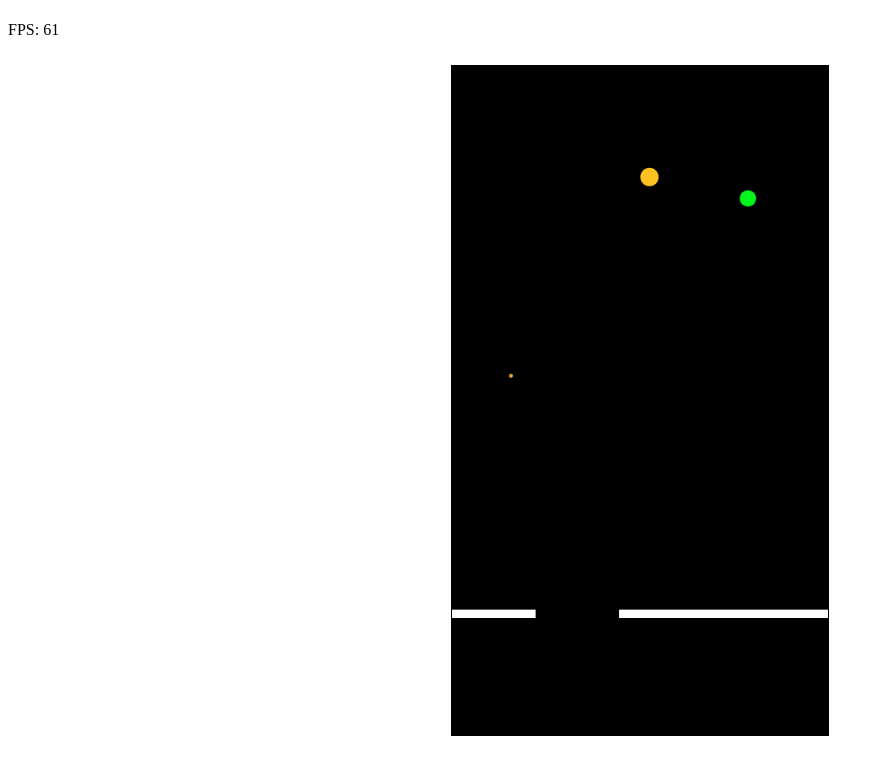
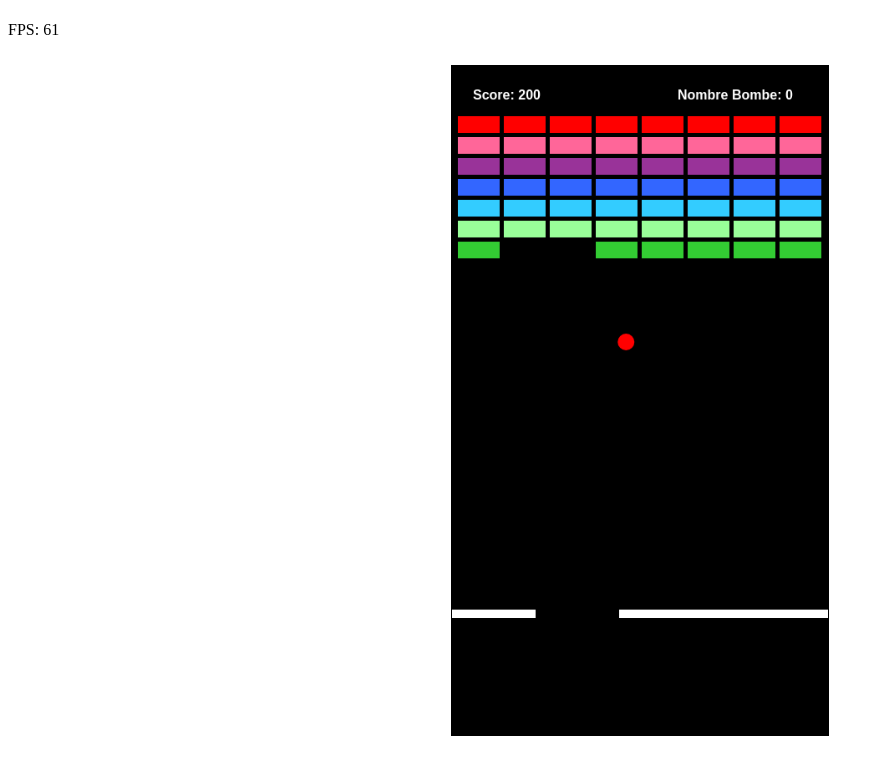
Before and after one commit to Fanevanjanahary/jeu-sur-JavaScript, a plain HTML site: page index.html in a window 1280 px wide. Shown: the whole page, without its empty margins (0-884 px from the left). Drawn offline with Linux system fonts and the light colour scheme.

Commit message:
mise à jour de l'appli

```diff
--- a/index.html
+++ b/index.html
@@ -9,9 +9,10 @@
   <script src="js/fps.js"></script>
   <script src="js/objetGraphique.js"></script>
    <script src="js/mur.js"></script>
-  <script src="js/monstre.js"></script>
+  <script src="js/barre.js"></script>
   <script src="js/balles.js"></script>
   <script src="js/ecouteurs.js"></script>
+  <script src="js/brique.js"></script>
 
 </head>
 <body>
--- a/js/monstre.js
+++ b/js/barre.js
@@ -1,5 +1,5 @@
 // Syntaxe 1 : objet "singleton"
-let monstre = {
+let barre = {
   // propriétés
   x:100,
   y:650,
@@ -26,7 +26,7 @@ let monstre = {
 
       ctx.translate(this.x, this.y);
 
-      // Le corps du monstre
+      // Le corps du barre
       ctx.fillStyle = this.couleurCorps;
       ctx.fillRect(0, 0, this.width, this.height);
 
--- a/js/brique.js
+++ b/js/brique.js
@@ -1,23 +1,25 @@
-class Brique {
-  constructor(x, y, couleur) {
-    // appel du constructeur hérité
-    super(x, y, couleur);
-    this.rayon = rayon;
+class Brique extends ObjetGraphique{
+
+  constructor(x, y, width,height,couleur,life) {
+     super(x, y, couleur, 0, 0);
+     this.life=life;
+
+
   }
 
   draw(ctx) {
-    // Pour dessiner un cercle, faire comme ceci
-    // j'explique après...
-    ctx.save(); // bonne pratique
-    ctx.translate(this.x, this.y);
+      ctx.save();
 
-    // On dessine en 0,0
-    ctx.fillStyle = this.couleur;
-    ctx.fillRect(0, 0, this.width, this.height);
+      ctx.translate(this.x, this.y);
 
-    ctx.restore();
+      // Le corps du barre
+      ctx.fillStyle = this.couleur;
+      this.width=50; this.height=20;
+      ctx.fillRect(0, 0, this.width, this.height);
 
-    // Appel de la méthode héritée
-    super.draw(ctx);
-  }
+
+      ctx.restore();
+  } // ici pas de virgule !!!
+
+
 }
--- a/js/ecouteurs.js
+++ b/js/ecouteurs.js
@@ -12,11 +12,11 @@ function creerLesEcouteurs() {
 function boutonSourisEnfonce(evt) {
   //console.log("bouton enfoncé");
   // Ca depend du sens !!!
-  monstre.v = monstre.v *5;
+  barre.v = barre.v *5;
 }
 function boutonSourisRelache(evt) {
   //console.log("bouton relache");
-  monstre.v = Math.sign(monstre.v);
+  barre.v = Math.sign(barre.v);
 }
 function sourisDeplacee(evt) {
   // La ligne suivante tient compte des propriétés
@@ -26,27 +26,27 @@ function sourisDeplacee(evt) {
   //let my = evt.clientY - rect.top;
 
   //console.log("mouse move x = " + mx + " y = " + my);
-  monstre.x = mx;
-  monstre.y = my;
+  barre.x = mx;
+ // barre.y = my;
 }
 function toucheEnfoncee(evt) {
     //console.log("touche enfoncee key = " + evt.key);
   switch(evt.key) {
     case 'ArrowRight' :
       //console.log("fleche à droite");
-      monstre.v = 1;  // CA VA LE FAIRE ALLER A DROITE
+      barre.v = 1;  // CA VA LE FAIRE ALLER A DROITE
                       // CAR ON VA TESTER CA 60 fois
                       // PAR SECONDE DANS LA BOUCLE
                       // D'ANIMATION
       break;
     case 'ArrowLeft' :
       //console.log("fleche à gauche");
-      monstre.v = -1;
+      barre.v = -1;
       break;
   }
 }
 
 function toucheRelachee(evt) {
     //console.log("touche relachee");
-  monstre.vx = 0;
+  barre.vx = 0;
 }
--- a/js/moteurJeu.js
+++ b/js/moteurJeu.js
@@ -3,35 +3,42 @@ let jeu;
 
 function init() {
 	let canvas = document.querySelector("#myCanvas");
-
     jeu = new MoteurJeu(canvas);
-	jeu.start();
+	  jeu.start();
 }
 
 function MoteurJeu() {
 	let canvas, ctx, width, height;
 	let tableauxDesBalles = [];
+	let lesBriques = new Array();
+	let x=7;let y=60;
+	let width_b=55;
+  let height_b=25;
+	let nbCol=8;
+	let nbLigne=7;
+	let couleurBrique = ["#ff0000","#ff6699","#993399","#3366ff","#33ccff","#99ff99","#33cc33"];
+	let score=0;
+	let nbrBombe=0;
+
 
 	function creerDesBalles(nbBalles) {
 	  for(let i = 0; i < nbBalles; i++) {
-	    let x = Math.random() * width; // Math.random() renvoie un nombre entre 0 et 1
-	    let y = Math.random() * mur.y;
-	    let rayon = 2 + Math.random() * 10; // rayon entre 2 et 12
-	    let R = Math.round(255 *Math.random()); // valeur entre 0 et 255
-	    let G = Math.round(255 *Math.random());
-	    let B = Math.round(255 *Math.random());
-	    let couleur = "rgb(" + R + "," + G + "," + B +")";
-	    let vx = 1+Math.random() *5; // entre 1 et 5
-	    let vy = 1+Math.random() *5;
+	    let x = Math.random() * 420;
+	    let y = 300;
+	    let rayon = 10;
+
+	    let couleur = "white";
+	    let vx = 6;
+	    let vy = 6;
 	    //console.log(couleur)
 
-	    let b = new Balle(x, y, rayon, couleur, vx, vy);
+	     let b= new Balle(x, y, rayon, couleur, vx, vy);
 
 	    // On vérifie que la balle n'est pas sur le joueur
 	    // Si c'est le cas on la saute et on n'incrémente
 	    // pas la variable de boucle i
-	    if(!circRectsOverlap(monstre.x, monstre.y,
-	                        monstre.width+100, monstre.height+100,
+	    if(!circRectsOverlap(barre.x, barre.y,
+	                        barre.width+100, barre.height+100,
 	                        b.x, b.y, b.rayon)) {
 	      // pas de collision
 	      // // on la rajoute au tableau des balles
@@ -44,9 +51,44 @@ function MoteurJeu() {
 	    }
 	  }
 	}
+  function creerChaineBalles(nbr){
+			creerDesBalles(2*nbr);
+	}
+	function createLesBrique()
+	{
+
+		 for(let i = 0; i < nbCol; i++) {
+			for(let j = 0; j < nbLigne; j++) {
+
+						let briq= new Brique(x+(width_b*i),y+(height_b*j),0, 0,couleurBrique[j],2);
+						lesBriques.push(briq);
+
+				}
+
+		 }
+
+	}
+
+//Affichage score
+		function showScore() {
+      ctx.fillStyle = "white";
+      ctx.font = "bold 16px Arial";
+      ctx.fillText("Score: "+score, 25, 40);
+
+  }
+
+//Affichage nombre bombe
+function showNbrBombe() {
+      ctx.fillStyle = "white";
+      ctx.font = "bold 16px Arial";
+      ctx.fillText("Nombre Bombe: "+nbrBombe, 270, 40);
+
+  }
 
 	// ICI BOUCLE D'animation à 60 images/s
 	function mainLoop(time) {
+
+
   		measureFPS(time);
 
 		// 1 - on efface le contenu du canvas
@@ -54,14 +96,21 @@ function MoteurJeu() {
 
   		// 2 - on dessine le joueur, les ennemis, le score
   		// etc.
+	  	showScore();
+			showNbrBombe()
   		mur.draw(ctx);
-  		monstre.draw(ctx);
+  		barre.draw(ctx);
+ 			dessinerLesBriques(lesBriques);
   		dessinerEtDeplacerLesBalles();
 
+
   		// 3 - on deplace, on teste les collisions
-	  	monstre.deplace();
-   		testeCollisionMonstreAvecMurs();
-  		testerCollisionJoueurAvecBalles();
+	  	barre.deplace();
+   		testeCollisionbarreAvecMurs();
+  		testerCollisionAttrapAvecBalles();
+
+
+
 
   		// 4 - on redemande une nouvelle frame d'animation
   		// on demande au browser UNE frame d'animation
@@ -69,31 +118,55 @@ function MoteurJeu() {
   		requestAnimationFrame(mainLoop);
 	}
 
-	function testerCollisionJoueurAvecBalles() {
+	function testerCollisionAttrapAvecBalles() {
     	tableauxDesBalles.forEach(function(b, index, tab) {
 
-	    if(circRectsOverlap(monstre.x, monstre.y,
-	                       monstre.width, monstre.height,
+	    if(circRectsOverlap(barre.x, barre.y,
+	                       barre.width, barre.height,
 	                       b.x, b.y, b.rayon)) {
-	      console.log("collision");
+
 	      tableauxDesBalles.splice(index, 1);
+				score+=100;
+
 	    }
-	  });
+	  }
+			);
+	}
+
+	function testerCollisionBriqueAvecBalles(brq,i) {
+
+			tableauxDesBalles.forEach(function(b, index, tab) {
+				if (brq.x >= b.x+b.rayon + 1 || brq.x + brq.width <= b.x-b.rayon - 1 || brq.y >= b.y+ b.rayon + 1 || brq.y +brq.height <= b.y- b.rayon - 1 )
+            return false;
+				if (!i) {
+            if (!(brq.x < b.x1 -b.rayon - 15 && brq.x + brq.width > b.x +b.rayon + 15))
+                b.vx *= -1;
+								b.vy *= -1;
+        }
+				else {
+
+            if (b.x < b.x && b.y + b.r > brq.y && b.y - b.r < brq.y + brq.height
+			    || b.x > brq.x + brq.width && b.y + b.r > brq.y && b.y - b.r < brq.y + brq.height )
+                b.vx *= -1;
+            else
+                b.vy *= -1;
+
+						if (lesBriques[i].life == 1){
+               delete lesBriques[i];
+							 }
+            else{
+               lesBriques[i].life--;
+							 lesBriques[i].couleur="white";
+						}
+				}
+				return true;
+
+				});
+
 	}
 
 	function dessinerEtDeplacerLesBalles() {
-	  /*
-	  // autre syntaxe
-	  for(let i = 0; i < tableauxDesBalles.length;i++) {
-	    var b = tableauxDesBalles[i];
-	        b.draw(ctx);
-	    b.move();
-	    testeCollisionBalleAvecMurs(b);
 
-	  }
-	  */
-
-	  // ici avec un itérateur
 	  tableauxDesBalles.forEach(function(b, index, tab) {
 	    // b est une balle dans la collection
 	    b.draw(ctx);
@@ -102,35 +175,54 @@ function MoteurJeu() {
 	  });
 	}
 
+ function dessinerLesBriques(lesBriques){
+
+	 ctx.beginPath();
+        for (var i = 0; i < lesBriques.length; i++) {
+            if (lesBriques[i]) {
+                lesBriques[i].draw(ctx);
+                testerCollisionBriqueAvecBalles(lesBriques[i],i);
+            }
+        }
+ }
 	function testeCollisionBalleAvecMurs(b) {
-	  if(((b.x + b.rayon) > width) || ((b.x - b.rayon) < 0)) {
+	  if(((b.x + b.rayon) >= width) || ((b.x - b.rayon) <= 0)) {
 	    // on a touché un bord vertical
 	    // on inverse la vitesse en x
-	    b.vx = -b.vx;
+	    b.vx *= -1;
 
 	  }
-	  if(((b.y + b.rayon) > mur.y) || ((b.y - b.rayon) < 0)) {
+
+	  if(((b.y + b.rayon) >= mur.y) || ((b.x - b.rayon) <= 0 ))  {
 	    // on a touché un bord vertical
 	    // on inverse la vitesse en x
-	    b.vy = -b.vy;
-	  }
-	}
+	    b.vy *= -1;
+			if(b.couleur.localeCompare("white")==0)
+			{
+				b.couleur="#ffdd99";
+			}
+			else {b.couleur="#ff0000";}
 
-	function testeCollisionMonstreAvecMurs() {
-	    if((monstre.x+monstre.width) > canvas.width) {
-	      // BONNE PRATIQUE : toujours se remettre à la position
-	      // de contact. Si jamais on est allé "trop loin"
-	      // on va rester en position de collision et rester
-	      // "collé au mur"
-	    monstre.x = canvas.width - monstre.width;
-	    monstre.v = -monstre.v;
-	  } else if(monstre.x < 0) {
+		}
+	 }
+
+
+	function testeCollisionbarreAvecMurs() {
+	    if((barre.x+barre.width) > canvas.width) {
+
+	    barre.x = canvas.width - barre.width;
+	    barre.v = -barre.v;
+	  } else if(barre.x < 0) {
 	    // idem
-	    monstre.x = 0;
-	    monstre.v = -monstre.v;
+	    barre.x = 0;
+	    barre.v = -barre.v;
 	  }
 	  // A FAIRE : COLLISIONS AVEC MURS HAUT ET BAS !
 	}
+
+  //Affichage score
+
+
 
 	// PROGRAMME PRINCIPAL
 	function start() {
@@ -139,7 +231,6 @@ function MoteurJeu() {
 
 		// pour éviter this partout dans le code
 		canvas = document.querySelector("#myCanvas");
-
 		// propriété
 		this.canvas = document.querySelector("#myCanvas");
 
@@ -148,21 +239,12 @@ function MoteurJeu() {
 
   		ctx = canvas.getContext('2d');
 
-  		// Note : le monstre existe déjà
-  		// puisque défini dans un fichier
-  		// monstre.js déjà lu (on exécute)
-  		// le présent code que quand la
-  		// page a été chargée, donc tous
-  		// les fichiers js lus)
-  		creerDesBalles(3);
-
+			createLesBrique();
+	    creerDesBalles(3);
+			//creerChaineBalles(8);
   		creerLesEcouteurs();
 
-  		// On démarre l'animation que quand
-  		// tout est prêt (on verra tout à
-  		// l'heure qu'il faut par ex avoir
-  		// chargé/lu toutes les images, sons
-  		// etc.)
+
   		requestAnimationFrame(mainLoop);
 	}
 
```
Also changed, not shown: js/jeu.js (deleted, +0 -223 lines).
